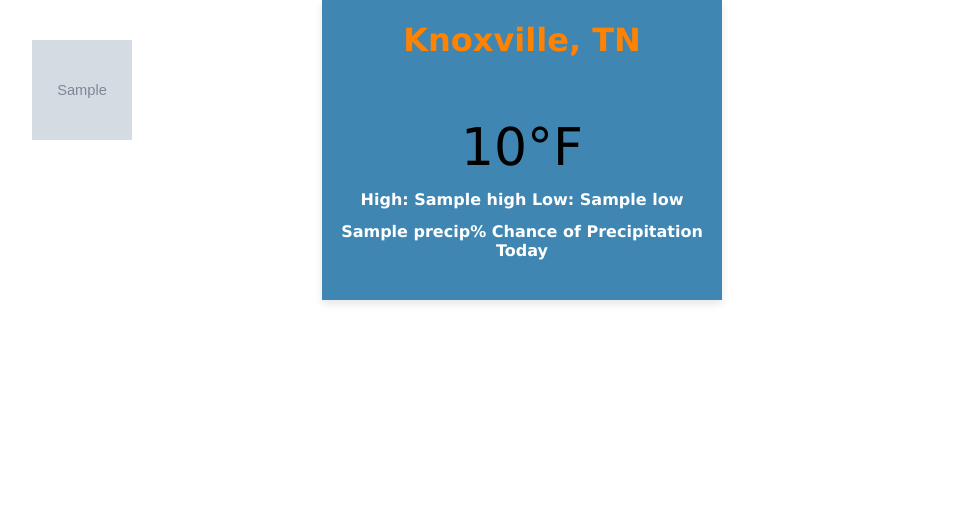
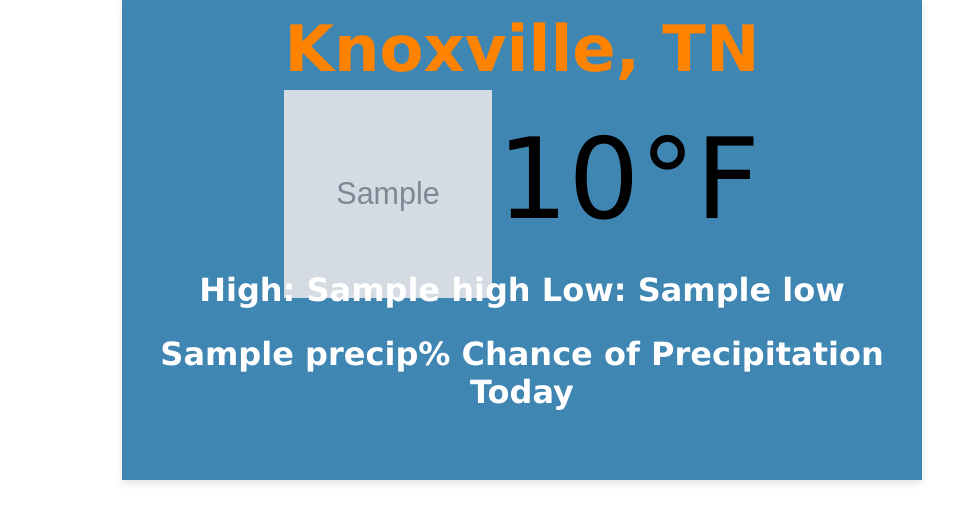
Before and after one commit to pjpridemore/LCD-Weather-Display, a Flask app: template templates/index.html in a window 1280 px wide. Shown: the top 523 px of the page, without its empty margins (118-1071 px from the left). Run offline with Flask 3, Linux system fonts and the light colour scheme; the template is opened without the code that fills it: most values are stand-ins (such as "Sample title", 1, 10 or a date in 2020); grey boxes marked "Sample" are stand-in pictures.

Commit message:
adjusted css to fit new screen size

```diff
--- a/app.py
+++ b/app.py
@@ -25,8 +25,8 @@ def get_weather():
     current_high = round(current_data["main"]["temp_max"])
     current_low = round(current_data["main"]["temp_min"])
     icon_code = current_data["weather"][0]["icon"]
-    icon_url = f"http://openweathermap.org/img/wn/{icon_code}@2x.png"
-    current_precip_chance = round(current_data.get("pop", 0) * 100)  # Convert to percentage
+    icon_url = f"http://openweathermap.org/img/wn/{icon_code}@4x.png"
+    current_precip_chance = round(current_data.get("pop", 0) * 100)
 
     return current_temp, current_high, current_low, current_precip_chance, icon_url
 
--- a/static/styles.css
+++ b/static/styles.css
@@ -8,25 +8,27 @@ html, body {
 
 h1 {
     color: #FF8200;
-    font-size: 2rem;
-    padding-bottom: 2.25rem;
+    font-size: 4rem;
+    margin: -.25rem;
+    padding-bottom: 1.5rem;
+    padding-top: 1rem;
 }
 
 h2 {
     color: #ffffff;
-    font-size: 1rem;
+    font-size: 2rem;
 }
 
 temp{
     color: #000000;
-    font-size: 3.25rem;
+    font-size: 7rem;
     text-align: center;
 }
 
 .container {
     text-align: center;
-    width: 400px;
-    height: 300px;
+    width: 800px;
+    height: 480px;
     margin: 0 auto;
     background-color: #3f86b2;
     box-shadow: 0 4px 8px rgba(0, 0, 0, 0.1);
@@ -34,11 +36,9 @@ temp{
 }
 
 img {
-    width: 100px;
-    height: 100px;
-    position: absolute;
-    top: 40px;
-    left: 150px;
-    align-items: center;
+    width: 13rem;
+    height: 13rem;
+    margin-top: -1rem;  /* Adjust this value to move the icon down */
+    margin-bottom: -5rem; /* Adjust for space below the icon */
 
 }
```
